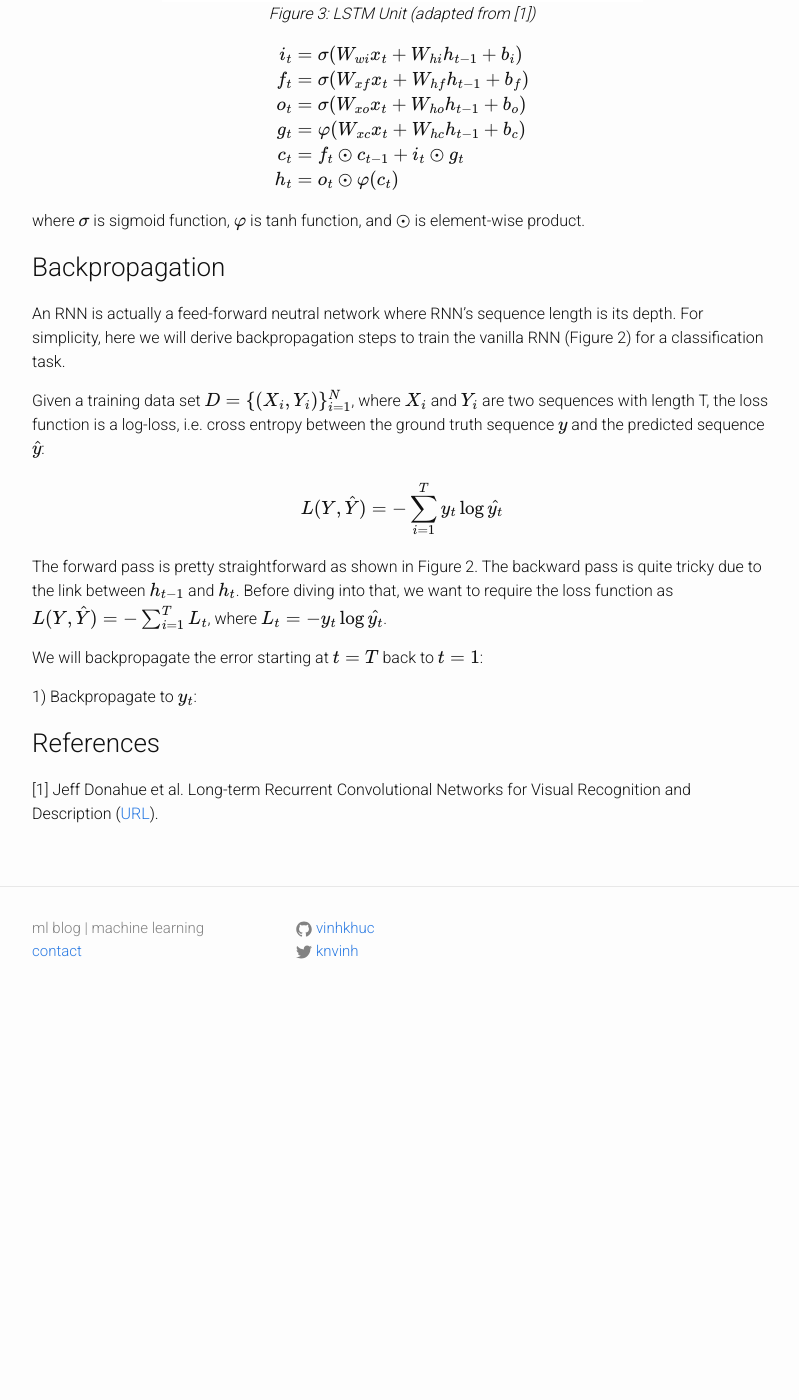
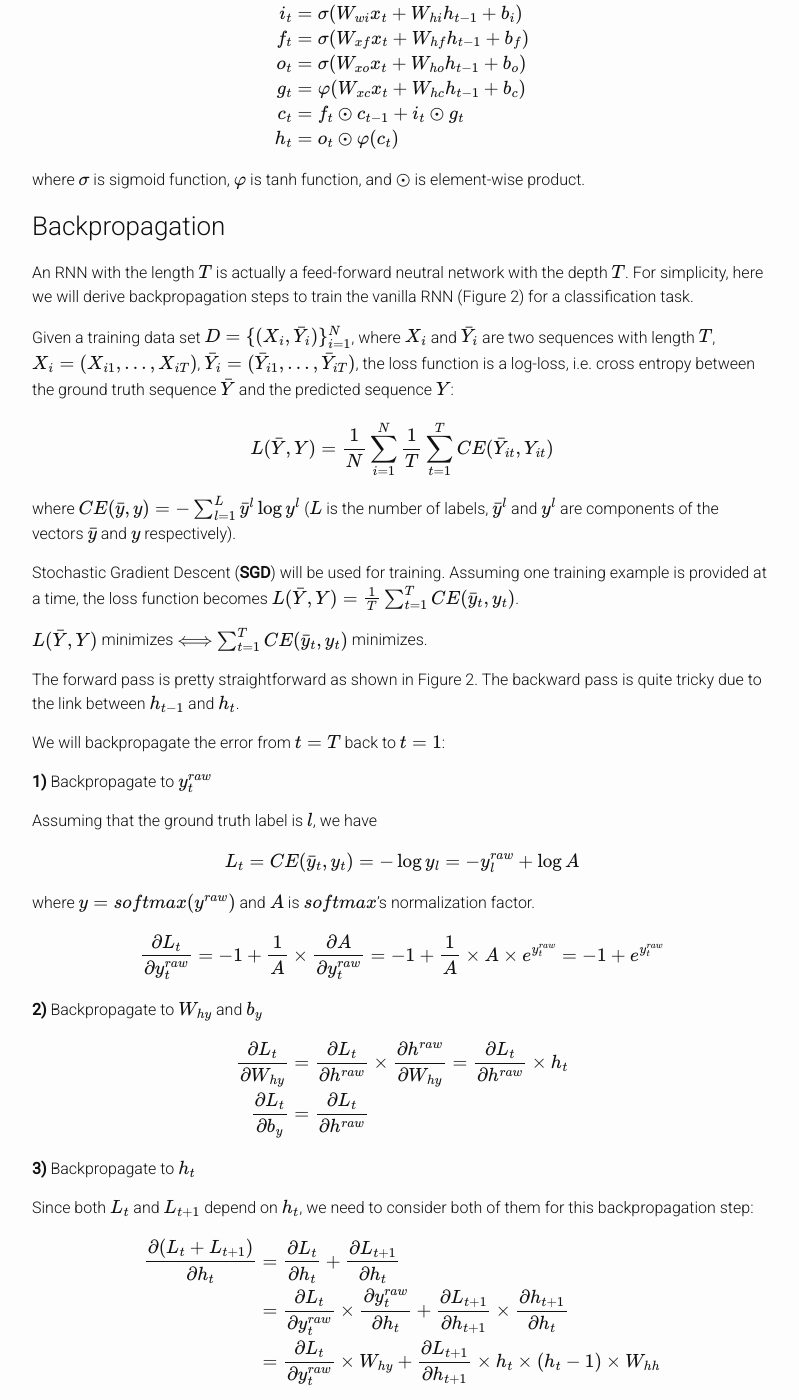
Before and after one commit to vinhkhuc/vinhkhuc.github.io, a Jekyll site: the page built from _posts/2015-03-11-rnn-lstm.md, in a window 1280 px wide and 1400 px high, scrolled down 1748 px. Shown: the whole window, without its empty margins (238-1037 px from the left). Built offline with Jekyll 4.4.1, drawn with Linux system fonts in a browser that asks for light colours; formulas are drawn with MathJax 3; comment, search, counter and statistics services are not loaded; before the commit the page ends 2770 px from its top, so only the background shows below that; some of the changed text lies outside the part shown.

Commit message:
Backpropagation for RNN

```diff
--- a/_posts/2015-03-11-rnn-lstm.md
+++ b/_posts/2015-03-11-rnn-lstm.md
@@ -33,11 +33,14 @@ back-propagating errors from output layer back to input layer.
 $$
 \begin{align}
 h_t &= \sigma(W_{xh} x_t + W_{hh} h_{t-1} + b_h) \\
-y_t &= \sigma(W_{hy} h_t + b_y)
+y_t &= softmax(W_{hy} h_t + b_y)
 \end{align}
 $$
 
-where $$\sigma$$ is sigmoid function $$\sigma(x) = \frac{1}{1+e^{-x}}$$.
+<!--
+where $$\sigma$$ is sigmoid function $$\sigma(x) = \frac{1}{1+e^{-x}}$$ in case of binary classification or a softmax function
+$$\sigma(x) = (\frac{e^{x_1}}{\sum_{i=1}^L e^{x_1} + ... + e^{x_L}}, ... \frac{e^{x_L}}{\sum_{i=1}^L e^{x_1} + ... + e^{x_L}})$$.
+-->
 
 **Long Short-Term Memory** (**LSTM**) is a variant of RNN which was proposed to resolve the vanishing / exploding gradient problems.
 LSTM has memory nodes that helps the network learn when to forget previous hidden states and when to update hidden states
@@ -63,23 +66,88 @@ where $$\sigma$$ is sigmoid function, $$\varphi$$ is tanh function, and $$\odot$
 element-wise product.
 
 ### Backpropagation
-An RNN is actually a feed-forward neutral network where RNN's sequence length is its depth. For simplicity, here we will
+An RNN with the length $$T$$ is actually a feed-forward neutral network with the depth $$T$$. For simplicity, here we will
 derive backpropagation steps to train the vanilla RNN (Figure 2) for a classification task.
 
-Given a training data set $$D = \{(X_i, Y_i)\}_{i=1}^N$$, where $$X_i$$ and $$Y_i$$ are two sequences with length T,
-the loss function is a log-loss, i.e. cross entropy between the ground truth sequence $$y$$ and the predicted sequence $$\hat{y}$$:
+Given a training data set $$D = \{(X_i, \bar{Y}_i)\}_{i=1}^N$$, where $$X_i$$ and $$\bar{Y}_i$$ are two sequences with
+length $$T$$, $$X_i=(X_{i1}, ..., X_{iT})$$, $$\bar{Y}_i=(\bar{Y}_{i1}, ..., \bar{Y}_{iT})$$, the loss function is
+a log-loss, i.e. cross entropy between the ground truth sequence $$\bar{Y}$$ and the predicted sequence $$Y$$:
 
-$$L(Y, \hat{Y}) = -\sum_{i=1}^Ty_t \log\hat{y_t}$$
+$$L(\bar{Y}, Y) = \frac{1}{N}\sum_{i=1}^N \frac{1}{T} \sum_{t=1}^T CE(\bar{Y}_{it}, Y_{it})$$
+
+where $$CE(\bar{y}, y) = -\sum_{l=1}^L \bar{y}^l \log y^l$$ ($$L$$ is the number of labels, $$\bar{y}^l$$ and $$y^l$$ are
+components of the vectors $$\bar{y}$$ and $$y$$ respectively).
+
+Stochastic Gradient Descent (**SGD**) will be used for training. Assuming one training example is provided at a time,
+the loss function becomes $$L(\bar{Y}, Y) = \frac{1}{T} \sum_{t=1}^T CE(\bar{y}_t, y_t)$$.
+
+$$L(\bar{Y}, Y)$$ minimizes $$\Longleftrightarrow$$ $$\sum_{t=1}^T CE(\bar{y}_t, y_t)$$ minimizes.
 
 The forward pass is pretty straightforward as shown in Figure 2. The backward pass is quite tricky due to the link between
-$$h_{t-1}$$ and $$h_t$$. Before diving into that, we want to require the loss function as
-$$L(Y, \hat{Y}) = -\sum_{i=1}^TL_t$$, where $$L_t = -y_t \log\hat{y_t}$$.
+$$h_{t-1}$$ and $$h_t$$.
 
-We will backpropagate the error starting at $$t = T$$ back to $$t = 1$$:
+We will backpropagate the error from $$t = T$$ back to $$t = 1$$:
 
-1) Backpropagate to $$y_t$$:
+**1)** Backpropagate to $$y_t^{raw}$$
+
+Assuming that the ground truth label is $$l$$, we have
+
+$$L_t = CE(\bar{y}_t, y_t) = - \log y_l = - y_l^{raw} + \log A$$
+
+where $$y = softmax(y^{raw})$$ and $$A$$ is $$softmax$$'s normalization factor.
+
+$$
+\frac{\partial L_t}{\partial y_t^{raw}} = -1 + \frac{1}{A} \times \frac{\partial A}{\partial y_t^{raw}}
+                                        = -1 + \frac{1}{A} \times A \times e^{y_t^{raw}}
+                                        = -1 + e^{y_t^{raw}}
+$$
 
 
+**2)** Backpropagate to $$W_{hy}$$ and $$b_y$$
+
+$$
+\begin{align}
+\frac{\partial L_t}{\partial W_{hy}} &= \frac{\partial L_t}{\partial h^{raw}} \times \frac{\partial h^{raw}}{\partial W_{hy}}
+                                     = \frac{\partial L_t}{\partial h^{raw}} \times h_t \\
+\frac{\partial L_t}{\partial b_y} &= \frac{\partial L_t}{\partial h^{raw}}
+\end{align}
+$$
+
+**3)** Backpropagate to $$h_t$$
+
+Since both $$L_t$$ and $$L_{t+1}$$ depend on $$h_t$$, we need to consider both of them for this backpropagation step:
+
+$$
+\begin{align}
+\frac{\partial (L_t + L_{t+1})}{\partial h_t}
+   &= \frac{\partial L_t}{\partial h_t} + \frac{\partial L_{t+1}}{\partial h_t} \\
+   &= \frac{\partial L_t}{\partial y_t^{raw}} \times  \frac{\partial y_t^{raw}}{\partial h_t}
+            + \frac{\partial L_{t+1}}{\partial h_{t+1}} \times \frac{\partial h_{t+1}}{\partial h_t} \\
+   &= \frac{\partial L_t}{\partial y_t^{raw}} \times W_{hy}
+            + \frac{\partial L_{t+1}}{\partial h_{t+1}} \times h_t \times (h_t - 1) \times W_{hh} \\
+\end{align}
+$$
+
+**4)** Backpropagate to $$h_t^{raw}$$
+
+$$
+\frac{\partial L_t}{\partial h_t^{raw}}
+    = \frac{\partial L_t}{\partial h_t} \times \frac{\partial h_t}{\partial h_t^{raw}}
+    = \frac{\partial L_t}{\partial h_t} \times h_t \times h_{t+1}
+$$
+
+**5)** Backpropagate to $$W_{xh}$$, $$W_{hh}$$, and $$b_h$$
+
+$$
+\begin{align}
+\frac{\partial L_t}{\partial W_{xh}} &= \frac{\partial L_t}{\partial h_t^{raw}} \times x_t \\
+\frac{\partial L_t}{\partial W_{hh}} &= \frac{\partial L_t}{\partial h_t^{raw}} \times h_{t-1} \\
+\frac{\partial L_t}{\partial b_h} &= \frac{\partial L_t}{\partial h_t^{raw}}
+\end{align}
+$$
+
+### Implementation
+TODO
 
 ### References
 [1] Jeff Donahue et al. Long-term Recurrent Convolutional Networks for Visual Recognition and Description ([URL](//arxiv.org/abs/1411.4389)).
```
